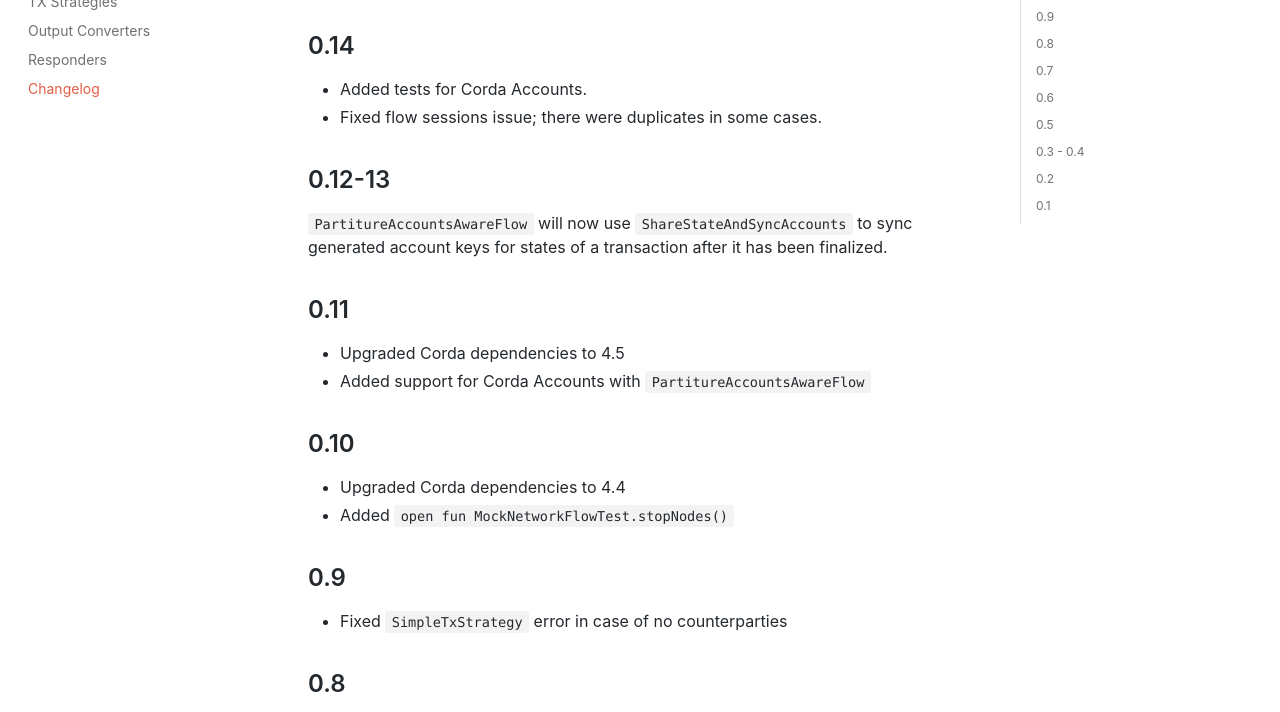
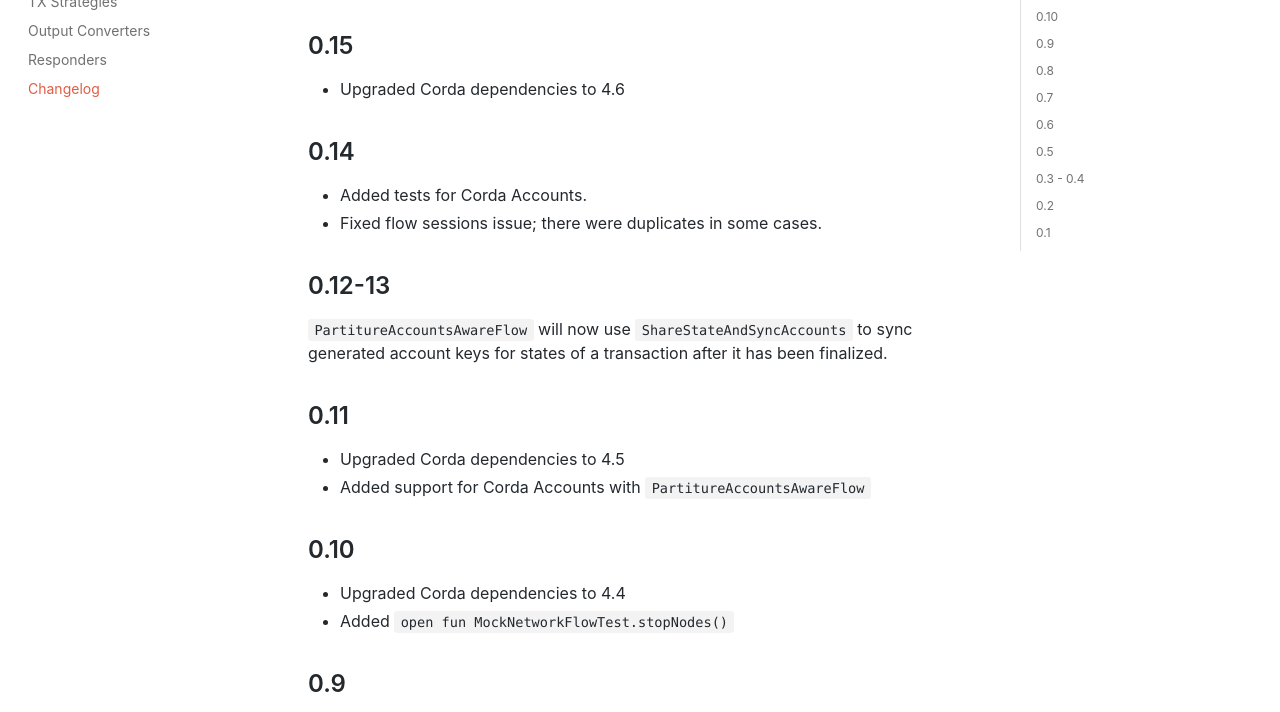
Before and after one commit to manosbatsis/partiture, a plain HTML site: page docs/changelog.html in a window 1280 px wide. Shown: the part 199-911 px from the top of the page. Drawn offline with nearby package versions, Linux system fonts and the light colour scheme; a script that the page names is missing.

Commit message:
Deploy website
Deploy website version based on b1357c6666086a44163ab02aa60f9cc3dc7b7747

```diff
--- a/docs/changelog.html
+++ b/docs/changelog.html
@@ -67,6 +67,10 @@
             });
         </script></nav></div><div class="container mainContainer"><div class="wrapper"><div class="post"><header class="postHeader"><h1 class="postHeaderTitle">Changelog</h1></header><article><div><span><p>The following sections describe major changes per version and
 can be helpful with version upgrades.</p>
+<h2><a class="anchor" aria-hidden="true" id="015"></a><a href="#015" aria-hidden="true" class="hash-link"><svg class="hash-link-icon" aria-hidden="true" height="16" version="1.1" viewBox="0 0 16 16" width="16"><path fill-rule="evenodd" d="M4 9h1v1H4c-1.5 0-3-1.69-3-3.5S2.55 3 4 3h4c1.45 0 3 1.69 3 3.5 0 1.41-.91 2.72-2 3.25V8.59c.58-.45 1-1.27 1-2.09C10 5.22 8.98 4 8 4H4c-.98 0-2 1.22-2 2.5S3 9 4 9zm9-3h-1v1h1c1 0 2 1.22 2 2.5S13.98 12 13 12H9c-.98 0-2-1.22-2-2.5 0-.83.42-1.64 1-2.09V6.25c-1.09.53-2 1.84-2 3.25C6 11.31 7.55 13 9 13h4c1.45 0 3-1.69 3-3.5S14.5 6 13 6z"></path></svg></a>0.15</h2>
+<ul>
+<li>Upgraded Corda dependencies to 4.6</li>
+</ul>
 <h2><a class="anchor" aria-hidden="true" id="014"></a><a href="#014" aria-hidden="true" class="hash-link"><svg class="hash-link-icon" aria-hidden="true" height="16" version="1.1" viewBox="0 0 16 16" width="16"><path fill-rule="evenodd" d="M4 9h1v1H4c-1.5 0-3-1.69-3-3.5S2.55 3 4 3h4c1.45 0 3 1.69 3 3.5 0 1.41-.91 2.72-2 3.25V8.59c.58-.45 1-1.27 1-2.09C10 5.22 8.98 4 8 4H4c-.98 0-2 1.22-2 2.5S3 9 4 9zm9-3h-1v1h1c1 0 2 1.22 2 2.5S13.98 12 13 12H9c-.98 0-2-1.22-2-2.5 0-.83.42-1.64 1-2.09V6.25c-1.09.53-2 1.84-2 3.25C6 11.31 7.55 13 9 13h4c1.45 0 3-1.69 3-3.5S14.5 6 13 6z"></path></svg></a>0.14</h2>
 <ul>
 <li>Added tests for Corda Accounts.</li>
@@ -124,4 +128,4 @@
 <ul>
 <li>Initial release</li>
 </ul>
-</span></div></article></div><div class="docs-prevnext"><a class="docs-prev button" href="/partiture/docs/responders"><span class="arrow-prev">← </span><span>Responders</span></a></div></div></div><nav class="onPageNav"><ul class="toc-headings"><li><a href="#014">0.14</a></li><li><a href="#012-13">0.12-13</a></li><li><a href="#011">0.11</a></li><li><a href="#010">0.10</a></li><li><a href="#09">0.9</a></li><li><a href="#08">0.8</a></li><li><a href="#07">0.7</a></li><li><a href="#06">0.6</a></li><li><a href="#05">0.5</a></li><li><a href="#03-04">0.3 - 0.4</a></li><li><a href="#02">0.2</a></li><li><a href="#01">0.1</a></li></ul></nav></div><footer class="nav-footer" id="footer"><section class="copyright"><a href="http://manosbatsis.github.io/">Copyright © 2020 Manos Batsis</a>.<span> Got a remote contract? Contact me by<a href="mailto:manosbatsis@gmail.com?subject=Remote Contract"> email</a> or<a href="https://www.linkedin.com/in/manosbatsis"> linkedin</a></span></section></footer></div></body></html>
+</span></div></article></div><div class="docs-prevnext"><a class="docs-prev button" href="/partiture/docs/responders"><span class="arrow-prev">← </span><span>Responders</span></a></div></div></div><nav class="onPageNav"><ul class="toc-headings"><li><a href="#015">0.15</a></li><li><a href="#014">0.14</a></li><li><a href="#012-13">0.12-13</a></li><li><a href="#011">0.11</a></li><li><a href="#010">0.10</a></li><li><a href="#09">0.9</a></li><li><a href="#08">0.8</a></li><li><a href="#07">0.7</a></li><li><a href="#06">0.6</a></li><li><a href="#05">0.5</a></li><li><a href="#03-04">0.3 - 0.4</a></li><li><a href="#02">0.2</a></li><li><a href="#01">0.1</a></li></ul></nav></div><footer class="nav-footer" id="footer"><section class="copyright"><a href="http://manosbatsis.github.io/">Copyright © 2020 Manos Batsis</a>.<span> Got a remote contract? Contact me by<a href="mailto:manosbatsis@gmail.com?subject=Remote Contract"> email</a> or<a href="https://www.linkedin.com/in/manosbatsis"> linkedin</a></span></section></footer></div></body></html>
```
Also changed, not shown: docs/changelog/index.html (+5 -1 lines).
